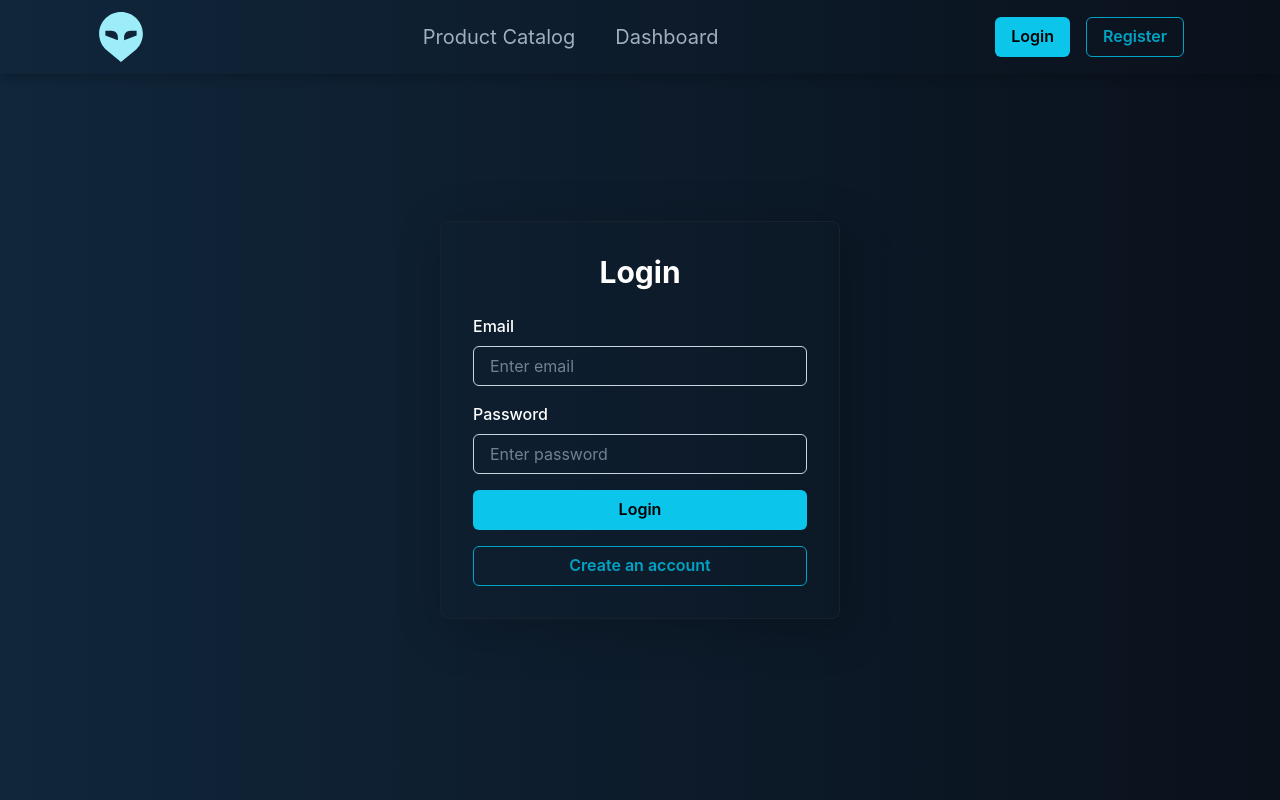
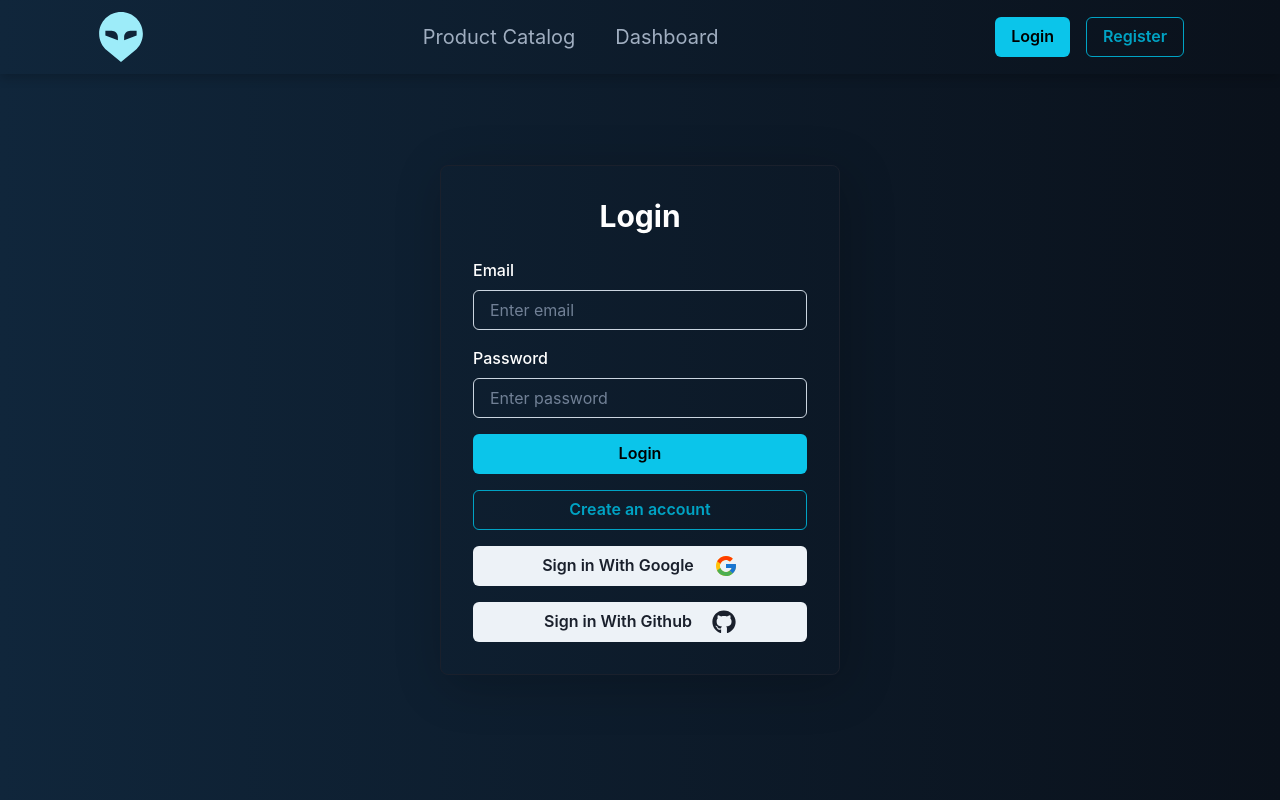
Before and after one commit to abhishek61067/jwt-authentication-oauth-2, a React (Vite) app: page /login in a window 1280 px wide. Built offline with nearby package versions, Linux system fonts and the light colour scheme.

Commit message:
social logins, google and github

```diff
--- a/package.json
+++ b/package.json
@@ -16,10 +16,12 @@
     "@emotion/styled": "^11.14.1",
     "@tanstack/react-query": "^5.83.0",
     "axios": "^1.11.0",
+    "firebase": "^12.1.0",
     "framer-motion": "^12.23.6",
     "react": "^19.1.0",
     "react-dom": "^19.1.0",
     "react-hook-form": "^7.61.0",
+    "react-icons": "^5.5.0",
     "react-router": "^7.7.0",
     "react-router-dom": "^7.8.0",
     "zustand": "^5.0.6"
--- a/src/pages/Login.jsx
+++ b/src/pages/Login.jsx
@@ -1,3 +1,6 @@
+import { FcGoogle } from "react-icons/fc";
+import { FaGithub } from "react-icons/fa";
+
 import {
   Box,
   Button,
@@ -6,12 +9,19 @@ import {
   FormLabel,
   Heading,
   Input,
+  Text,
   VStack,
 } from "@chakra-ui/react";
 import { useNavigate } from "react-router";
 import { useForm } from "react-hook-form";
 import { useLogin } from "../services/auth/auth";
 import { useAuthStore } from "../store/authStore";
+import { auth } from "../services/auth/firebaseConfig.js";
+import {
+  GithubAuthProvider,
+  GoogleAuthProvider,
+  signInWithPopup,
+} from "firebase/auth";
 
 const Login = () => {
   const { setTokens } = useAuthStore();
@@ -46,6 +56,39 @@ const Login = () => {
       navigate("/product");
     } catch (error) {
       console.error("Login failed: ", error);
+    }
+  };
+
+  const signInWithGoogle = async () => {
+    const provider = new GoogleAuthProvider();
+    try {
+      const result = await signInWithPopup(auth, provider);
+      console.log("google logged in user:", result.user);
+      const { accessToken, refreshToken } = result.user.stsTokenManager;
+      setTokens({
+        accessToken,
+        refreshToken,
+        userRole: "USER",
+      });
+      navigate("/product");
+    } catch (error) {
+      console.error(error);
+    }
+  };
+  const signInWithGithub = async () => {
+    const provider = new GithubAuthProvider();
+    try {
+      const result = await signInWithPopup(auth, provider);
+      console.log("github logged in user:", result.user);
+      const { accessToken, refreshToken } = result.user.stsTokenManager;
+      setTokens({
+        accessToken,
+        refreshToken,
+        userRole: "USER",
+      });
+      navigate("/product");
+    } catch (error) {
+      console.error(error);
     }
   };
 
@@ -105,6 +148,14 @@ const Login = () => {
           >
             Create an account
           </Button>
+          <Button width={"full"} onClick={signInWithGoogle}>
+            <Text me={5}>Sign in With Google</Text>
+            <FcGoogle size={24} />
+          </Button>
+          <Button width={"full"} onClick={signInWithGithub}>
+            <Text me={5}>Sign in With Github</Text>
+            <FaGithub size={24} />
+          </Button>
         </VStack>
       </form>
     </Box>
--- /dev/null
+++ b/src/services/auth/firebaseConfig.js
@@ -0,0 +1,18 @@
+// Import the functions you need from the SDKs you need
+import { initializeApp } from "firebase/app";
+import { getAuth } from "firebase/auth";
+// TODO: Add SDKs for Firebase products that you want to use
+// https://firebase.google.com/docs/web/setup#available-libraries
+
+// Your web app's Firebase configuration
+// For Firebase JS SDK v7.20.0 and later, measurementId is optional
+const firebaseConfig = {
+  apiKey: "AIzaSyBOsM5pqpsG6qtA8lxtu-qa_9baJ8dwQ_g",
+  authDomain: "oauth-3bac7.firebaseapp.com",
+  projectId: "oauth-3bac7",
+  appId: "1:1004038744918:web:93336e870ba20154a0c4f7",
+};
+
+// Initialize Firebase
+const app = initializeApp(firebaseConfig);
+export const auth = getAuth(app);
```
Also changed, not shown: 1 other file (tests, documents, lock files or other folders).
